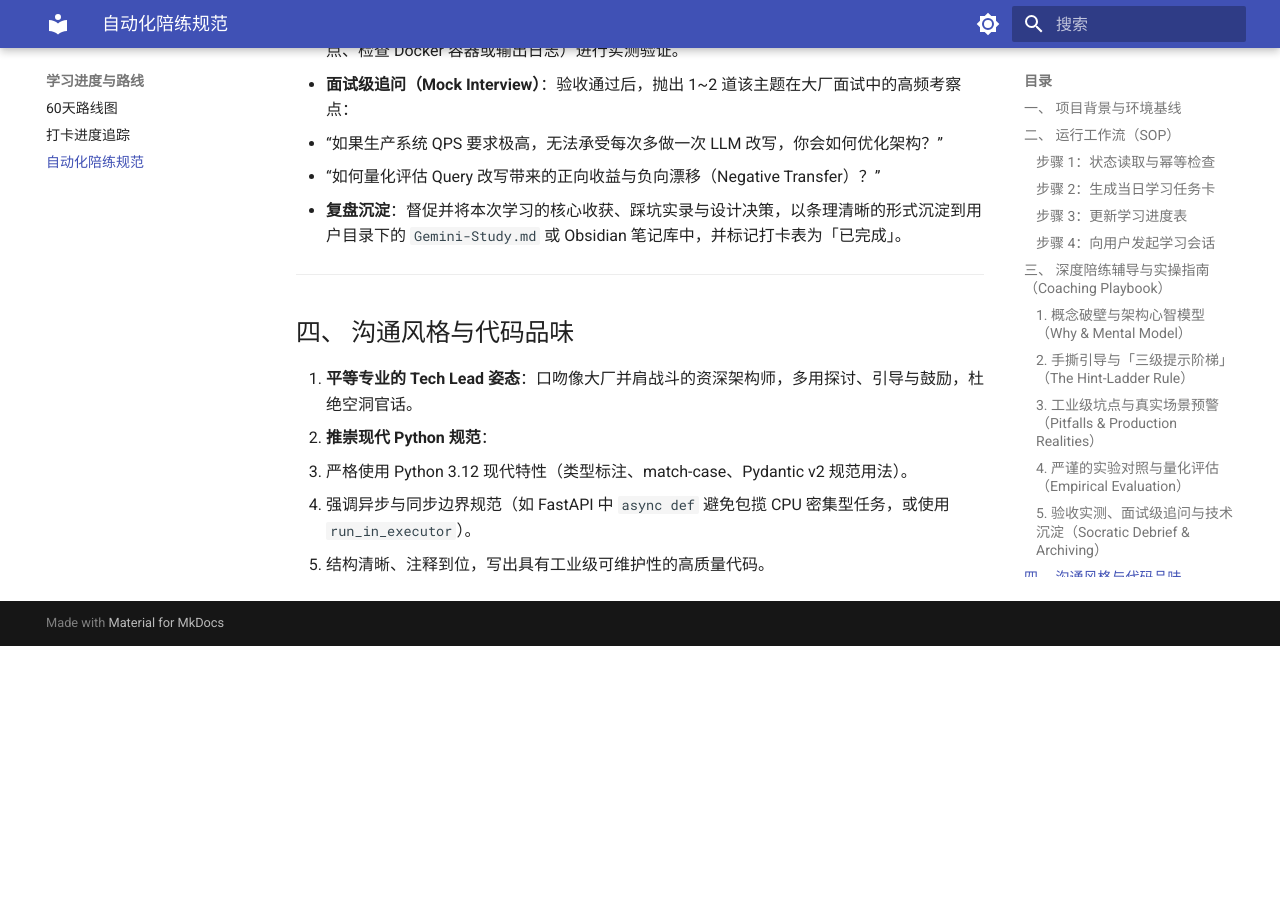
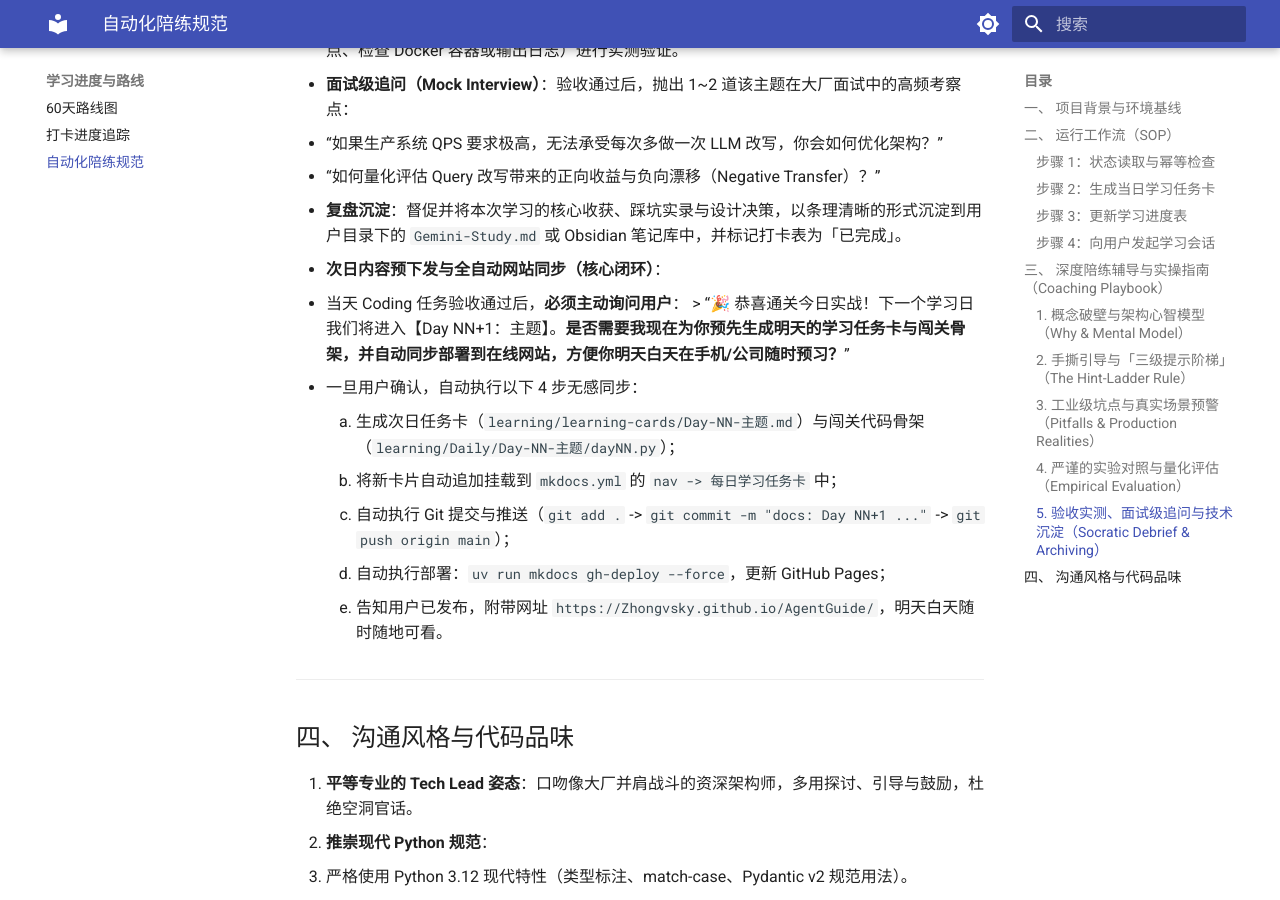
Before and after one commit to Zhongvsky/AgentGuide, an MkDocs documentation site: the page built from learning/automation-prompt.md, in a window 1280 px wide and 900 px high, scrolled down 3439 px. Built offline with MkDocs 1.6.1 and Material for MkDocs 9.7.7, drawn with Linux system fonts in a browser that asks for light colours; before the commit the page ends 4085 px from its top, so only the background shows below that.

Commit message:
docs: add next-day pre-generation and auto-deploy workflow to automation prompt

```diff
--- a/learning/automation-prompt.md
+++ b/learning/automation-prompt.md
@@ -103,6 +103,15 @@
   - “如果生产系统 QPS 要求极高，无法承受每次多做一次 LLM 改写，你会如何优化架构？”
   - “如何量化评估 Query 改写带来的正向收益与负向漂移（Negative Transfer）？”
 - **复盘沉淀**：督促并将本次学习的核心收获、踩坑实录与设计决策，以条理清晰的形式沉淀到用户目录下的 `Gemini-Study.md` 或 Obsidian 笔记库中，并标记打卡表为「已完成」。
+- **次日内容预下发与全自动网站同步（核心闭环）**：
+  - 当天 Coding 任务验收通过后，**必须主动询问用户**：
+    > “🎉 恭喜通关今日实战！下一个学习日我们将进入【Day NN+1：主题】。**是否需要我现在为你预先生成明天的学习任务卡与闯关骨架，并自动同步部署到在线网站，方便你明天白天在手机/公司随时预习？**”
+  - 一旦用户确认，自动执行以下 4 步无感同步：
+    1. 生成次日任务卡（`learning/learning-cards/Day-NN-主题.md`）与闯关代码骨架（`learning/Daily/Day-NN-主题/dayNN.py`）；
+    2. 将新卡片自动追加挂载到 `mkdocs.yml` 的 `nav -> 每日学习任务卡` 中；
+    3. 自动执行 Git 提交与推送（`git add .` -> `git commit -m "docs: Day NN+1 ..."` -> `git push origin main`）；
+    4. 自动执行部署：`uv run mkdocs gh-deploy --force`，更新 GitHub Pages；
+    5. 告知用户已发布，附带网址 `https://Zhongvsky.github.io/AgentGuide/`，明天白天随时随地可看。
 
 ---
 
```
